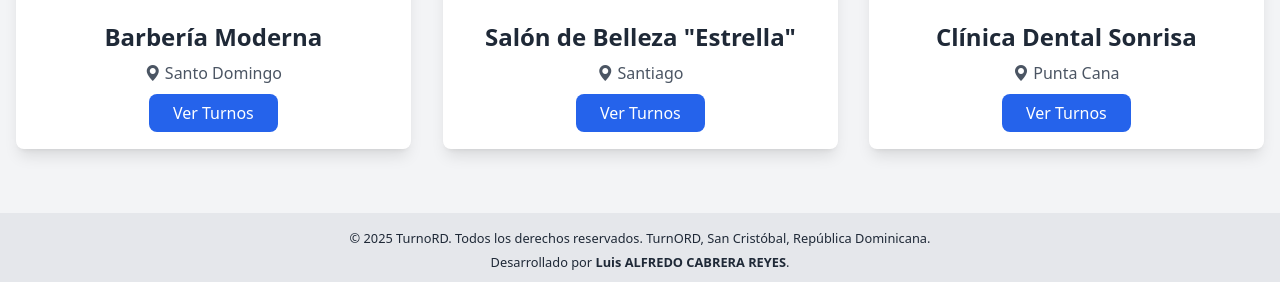
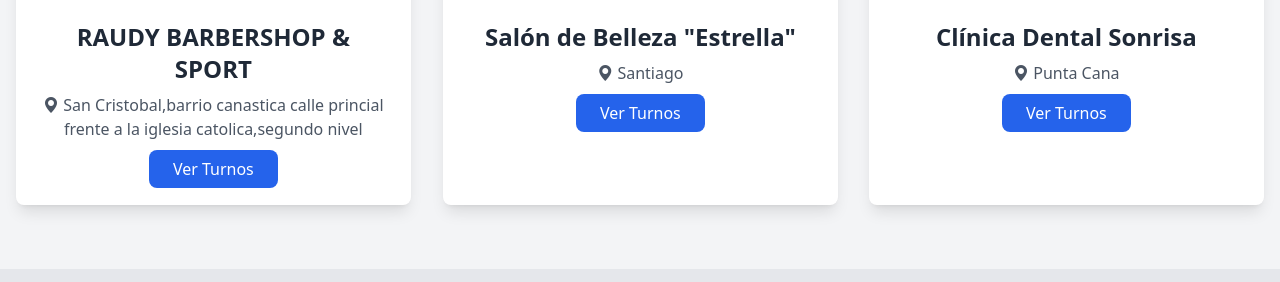
Before and after one commit to Empredndedor/turnord, a plain HTML site: page negocios-afiliados.html in a window 1280 px wide. Shown: the part 419-701 px from the top of the page. Drawn offline with nearby package versions, Linux system fonts and the light colour scheme.

Commit message:
Update negocios-afiliados.html
bien

```diff
--- a/negocios-afiliados.html
+++ b/negocios-afiliados.html
@@ -35,9 +35,9 @@
         <div class="bg-white rounded-lg shadow-lg overflow-hidden transform hover:-translate-y-2 transition-transform duration-300" data-aos="fade-up">
           <img src="https://via.placeholder.com/300x200.png?text=Logo+Negocio+1" alt="Logo del Negocio 1" class="w-full h-48 object-cover">
           <div class="p-6">
-            <h3 class="text-2xl font-bold text-gray-800 mb-2">Barbería Moderna</h3>
-            <p class="text-gray-600 mb-4"><i class="bi bi-geo-alt-fill"></i> Santo Domingo</p>
-            <a href="#" class="bg-blue-600 text-white px-6 py-2 rounded-lg hover:bg-blue-700 transition-colors">Ver Turnos</a>
+            <h3 class="text-2xl font-bold text-gray-800 mb-2">RAUDY BARBERSHOP & SPORT</h3>
+            <p class="text-gray-600 mb-4"><i class="bi bi-geo-alt-fill"></i> San Cristobal,barrio canastica calle princial frente a la iglesia catolica,segundo nivel</p>
+            <a href="https://empredndedor.github.io/turnord-oficial/" class="bg-blue-600 text-white px-6 py-2 rounded-lg hover:bg-blue-700 transition-colors">Ver Turnos</a>
           </div>
         </div>
 
```
